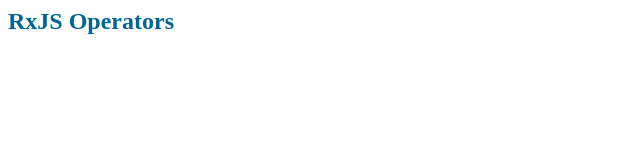
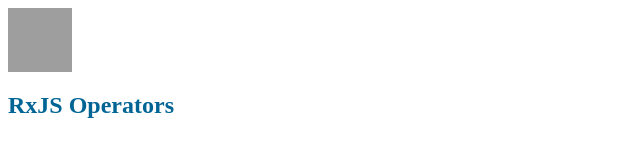
Before and after one commit to transco901/rxjs-operators-nsp, a website: page index.html in a window 1280 px wide. Shown: the whole page, without its empty margins (0-640 px from the left). Drawn offline with Linux system fonts and the light colour scheme; grey boxes are pictures that could not be loaded.

Commit message:
1 file modified

```diff
--- a/index.html
+++ b/index.html
@@ -1 +1,5 @@
-<h2 style="color: #006595">RxJS Operators</h2>
+<div>
+	<img src="https://stackblitz.com/files/rxjs-operators-nsp/github/transco901/rxjs-operators-nsp/master/Rx_Logo-512-512.png" height="64" width="64">
+
+	<h2 style="color: #006595">RxJS Operators</h2>
+</div>
```
